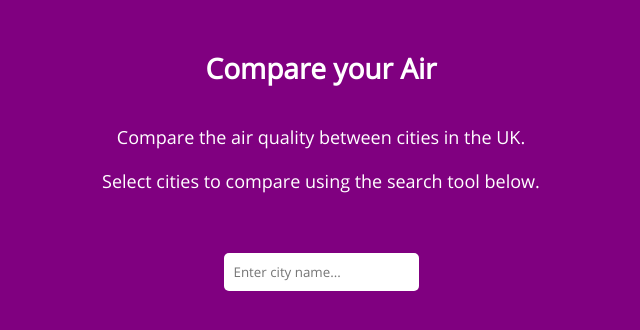
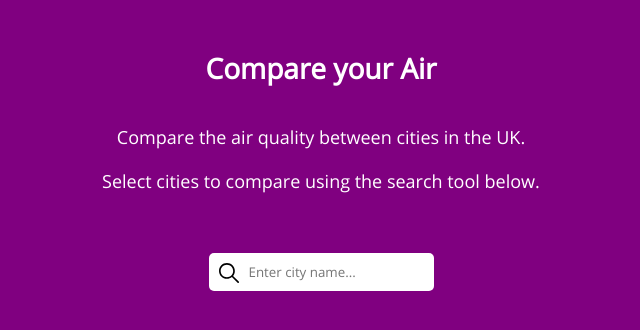
Before and after one commit to pmita/dept-project, a React (Create React App) app: page / in a window 1280 px wide. Shown: the top 330 px of the page, without its empty margins (319-959 px from the left). Built offline with nearby package versions, Linux system fonts and the light colour scheme.

Commit message:
adding icons and minor css fixes

```diff
--- a/src/components/LocationCard.js
+++ b/src/components/LocationCard.js
@@ -1,4 +1,6 @@
 import React from 'react';
+//importing assets
+import cancelBtn from '../assets/icons/close.svg';
 
 const LocationCard = ({ id, city, location, measurements, allLocations, setAllLocations }) => {
 
@@ -45,7 +47,7 @@ const LocationCard = ({ id, city, location, measurements, allLocations, setAllLo
             <button
                 onClick={updateListHandler}
             >
-                X
+                <img src={cancelBtn} alt='cancel button' />
             </button>
         </div>
     );
--- a/src/components/SelectCity.js
+++ b/src/components/SelectCity.js
@@ -1,6 +1,8 @@
 import React, { useContext } from 'react';
 //importing the state from our StateContext
 import { StateContext } from './StateContext';
+//importing assets
+import searchBtn from '../assets/icons/search.svg';
 //importing a unique identifier generator
 import { v4 as uuidv4 } from 'uuid';
 
@@ -69,6 +71,7 @@ const SelectCity = () => {
     return(
         <div className="selectCity-section">
             <form>
+                <img src={searchBtn} alt='search button' />
                 <input
                     type="text"
                     placeholder="Enter city name..."
--- a/src/styles/components/_locationCard.scss
+++ b/src/styles/components/_locationCard.scss
@@ -13,6 +13,10 @@
     background: white;
     border: none;
     outline: none;
+    img {
+      width: 10px;
+      height: 10px;
+    }
     &:hover {
       cursor: pointer;
     }
--- a/src/styles/components/_selectCity.scss
+++ b/src/styles/components/_selectCity.scss
@@ -4,9 +4,16 @@
   position: relative;
   form {
     width: 100%;
+    img {
+      width: 20px;
+      height: 20px;
+      position: absolute;
+      top: 1rem;
+      left: 1rem;
+    }
     input {
       width: 100%;
-      padding: 1rem;
+      padding: 1rem 1rem 1rem 4rem;
       border-radius: 5px;
       border: none;
       outline: none;
```
Also changed, not shown: src/assets/icons/search.svg (added).
